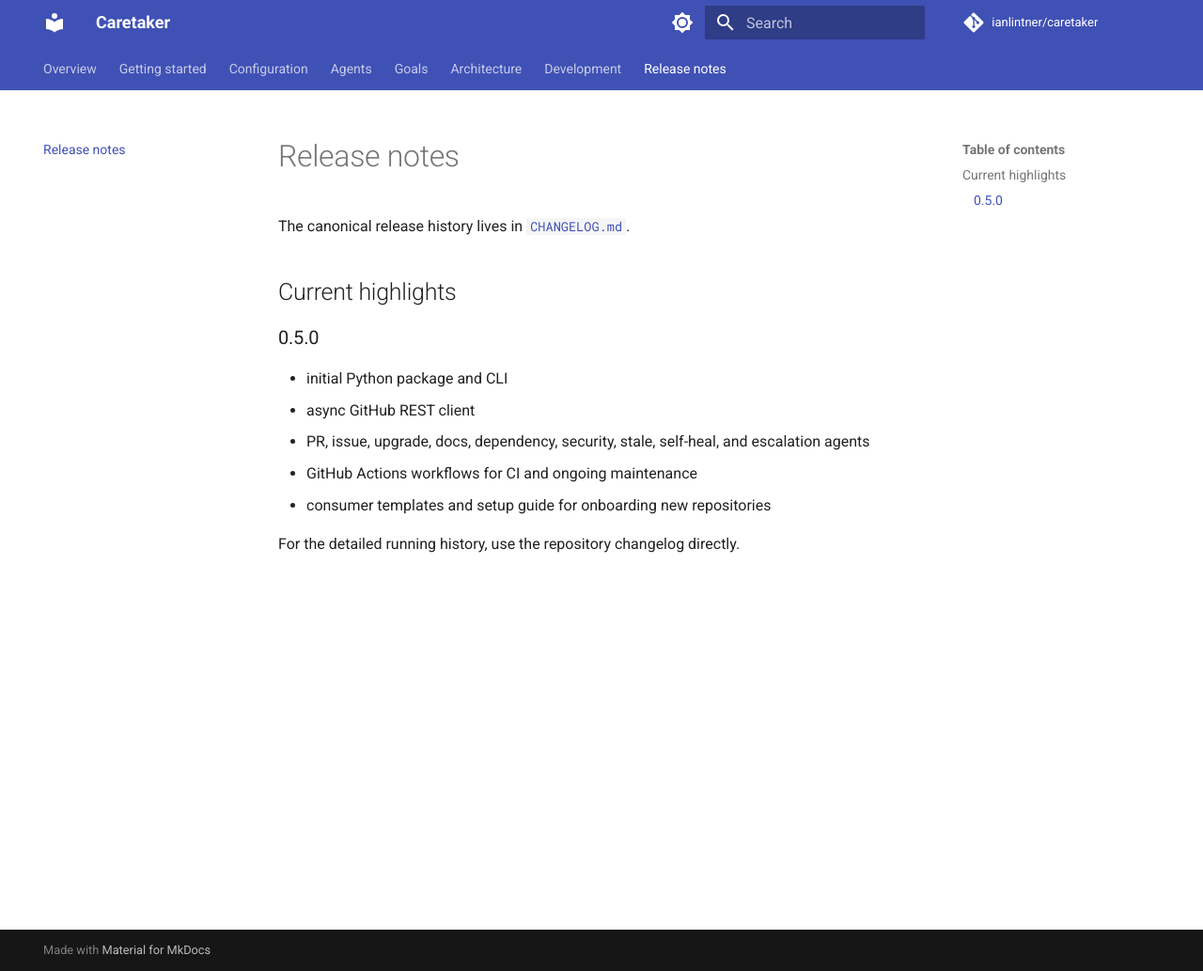
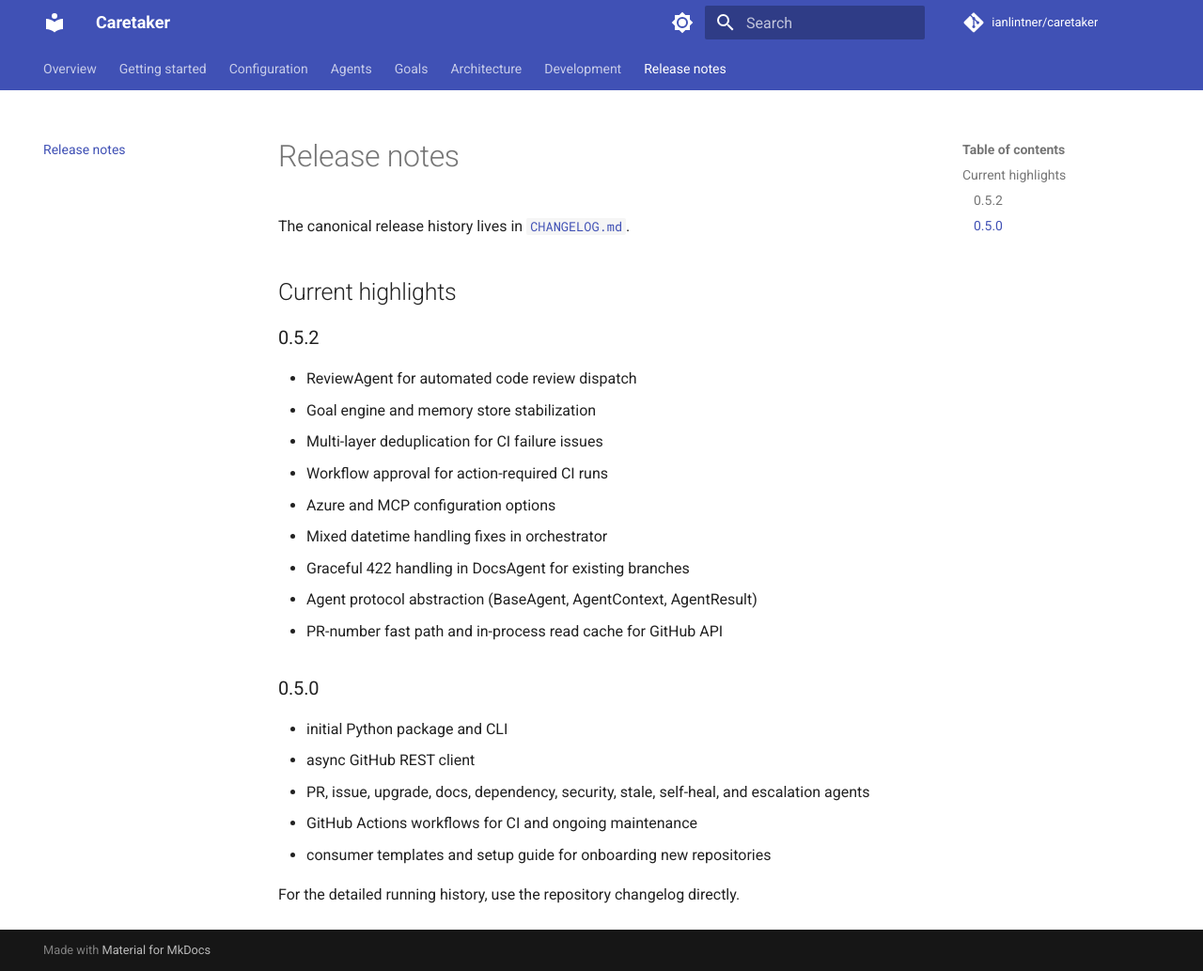
Before and after one commit to ianlintner/caretaker, an MkDocs documentation site: the page built from docs/release-notes.md, in a window 1280 px wide and 1033 px high. Shown: the whole window at 94% size. Built offline with MkDocs 1.6.1 and Material for MkDocs 9.7.7, drawn with Linux system fonts in a browser that asks for light colours; comment, search, counter and statistics services are not loaded.

Commit message:
[WIP] Update releases and documentation to version 0.5.2 (#343)

```diff
--- a/docs/release-notes.md
+++ b/docs/release-notes.md
@@ -3,6 +3,18 @@
 The canonical release history lives in [`CHANGELOG.md`](https://github.com/ianlintner/caretaker/blob/main/CHANGELOG.md).
 
 ## Current highlights
+
+### 0.5.2
+
+- ReviewAgent for automated code review dispatch
+- Goal engine and memory store stabilization
+- Multi-layer deduplication for CI failure issues
+- Workflow approval for action-required CI runs
+- Azure and MCP configuration options
+- Mixed datetime handling fixes in orchestrator
+- Graceful 422 handling in DocsAgent for existing branches
+- Agent protocol abstraction (BaseAgent, AgentContext, AgentResult)
+- PR-number fast path and in-process read cache for GitHub API
 
 ### 0.5.0
 
--- a/pyproject.toml
+++ b/pyproject.toml
@@ -4,7 +4,7 @@ build-backend = "hatchling.build"
 
 [project]
 name = "caretaker"
-version = "0.5.0"
+version = "0.5.2"
 description = "Autonomous GitHub repository maintenance powered by Copilot"
 readme = "README.md"
 license = "MIT"
--- a/src/caretaker/__init__.py
+++ b/src/caretaker/__init__.py
@@ -1,3 +1,3 @@
 """caretaker: Autonomous GitHub repository maintenance powered by Copilot."""
 
-__version__ = "0.1.0"
+__version__ = "0.5.2"
```
Also changed, not shown: CHANGELOG.md (+46 -1 lines), releases.json (+8 -1 lines).
